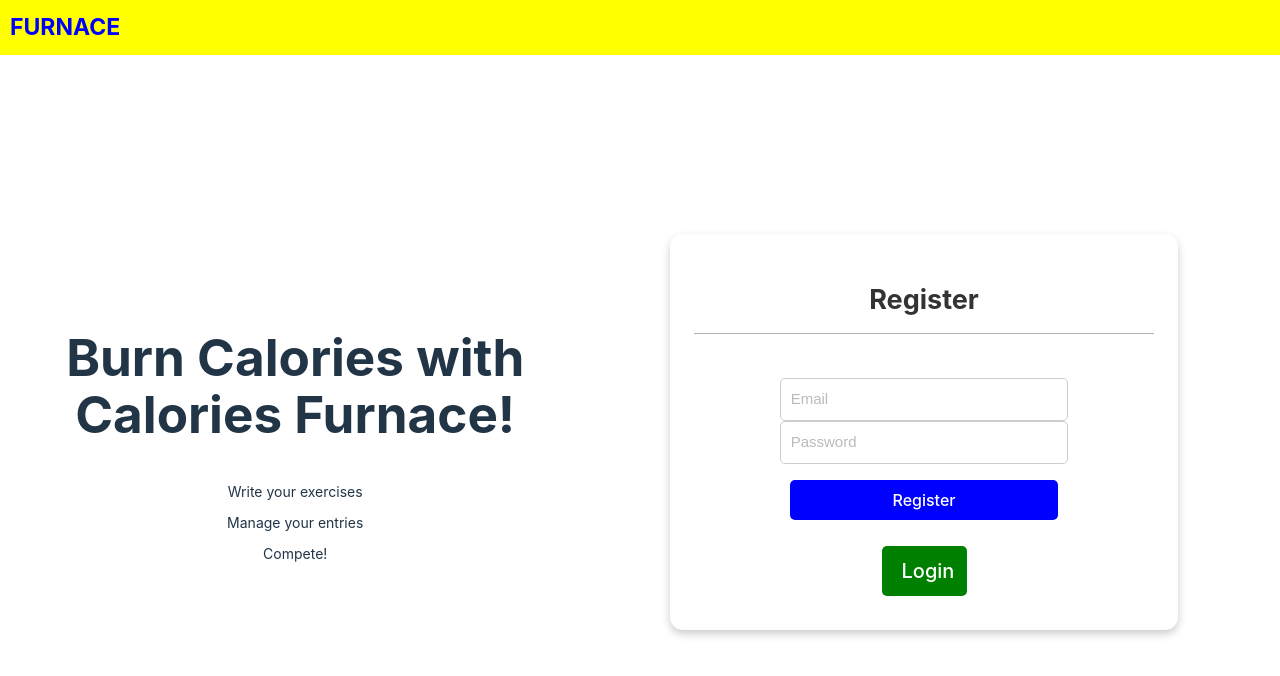
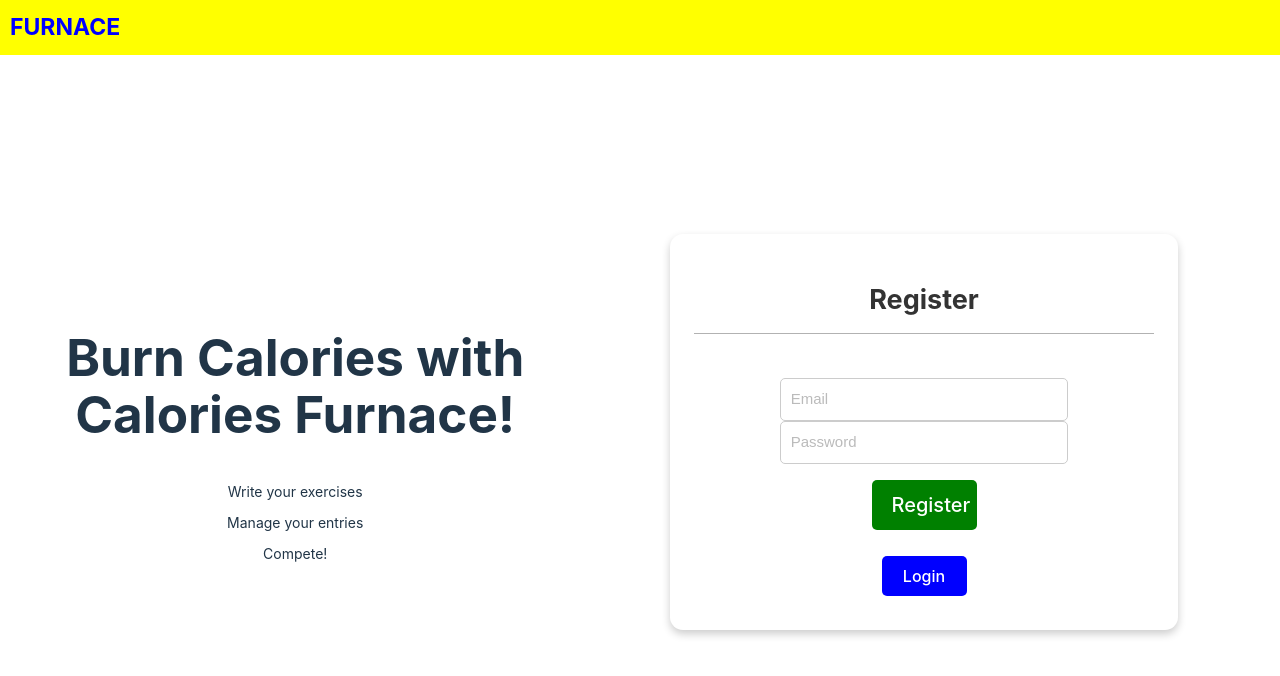
Before and after one commit to MatthewLacerda2/CalorieBurningApp, a React (Vite) app in the folder calorieburningapp.client/: page / in a window 1280 px wide. Both pictures are taken after a click on the button "Register". Shown: the top 676 px of the page. Built offline with nearby package versions, Linux system fonts and the light colour scheme.

Commit message:
re-styled register/login

```diff
--- a/calorieburningapp.client/src/Components/MainPage/Register/Register.tsx
+++ b/calorieburningapp.client/src/Components/MainPage/Register/Register.tsx
@@ -17,9 +17,9 @@ const Register: React.FC<LoginProps> = ({ toggleForm }) => {
           <input className='input-text' style={{ width: '20em' }} type="email" placeholder="Email" />
           <input className='input-text' style={{ width: '20em' }} type="password" placeholder="Password" />
           <p></p>
-          <button className="send-button" style={{ backgroundColor: 'blue' }} onClick={toggleForm}>Register</button>
+          <button className="send-button" style={{ width: '105px', fontSize: '20px' }} onClick={handleLogin}>Register</button>
           <p></p>
-          <button className="send-button" style={{ width: '85px', fontSize: '20px' }} onClick={handleLogin}>Login</button>
+          <button className="send-button" style={{ width: '85px', backgroundColor: 'blue' }} onClick={toggleForm}>Login</button>
       </div>
     </Card>
   );
```
